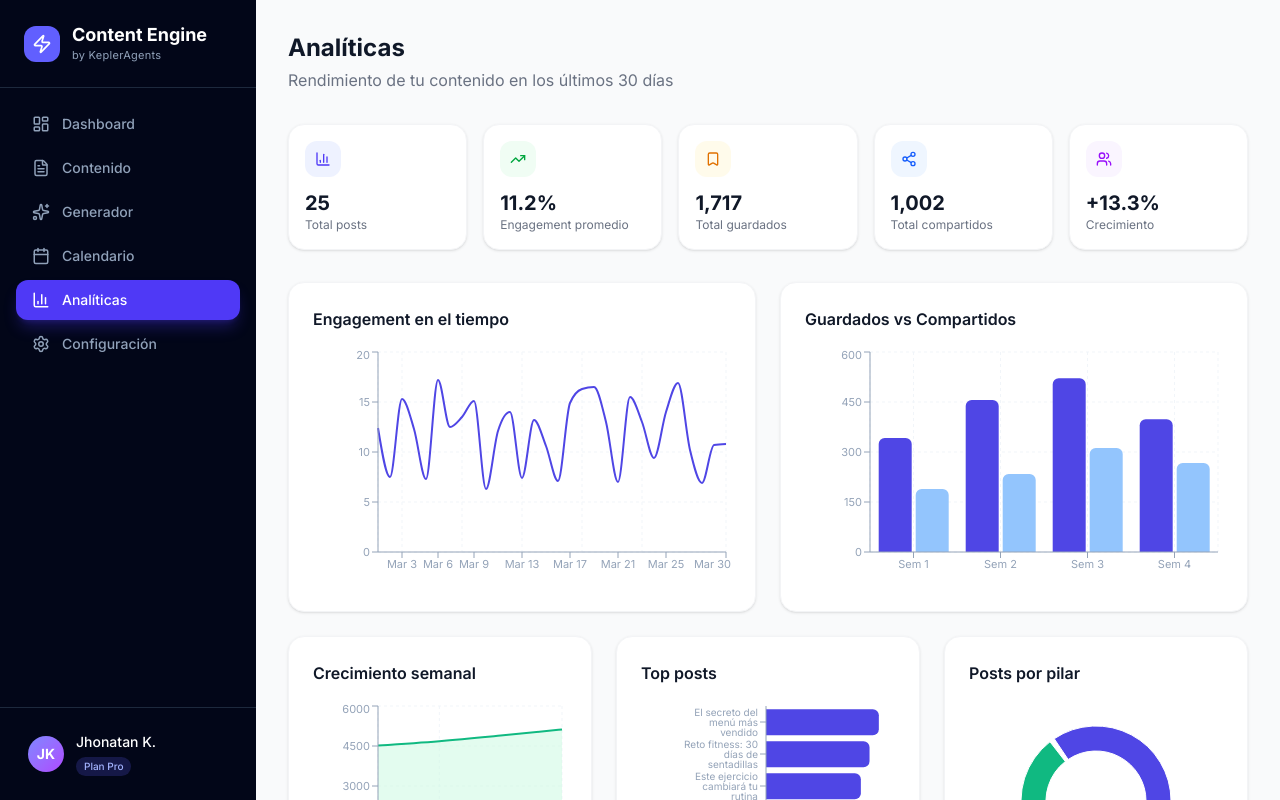
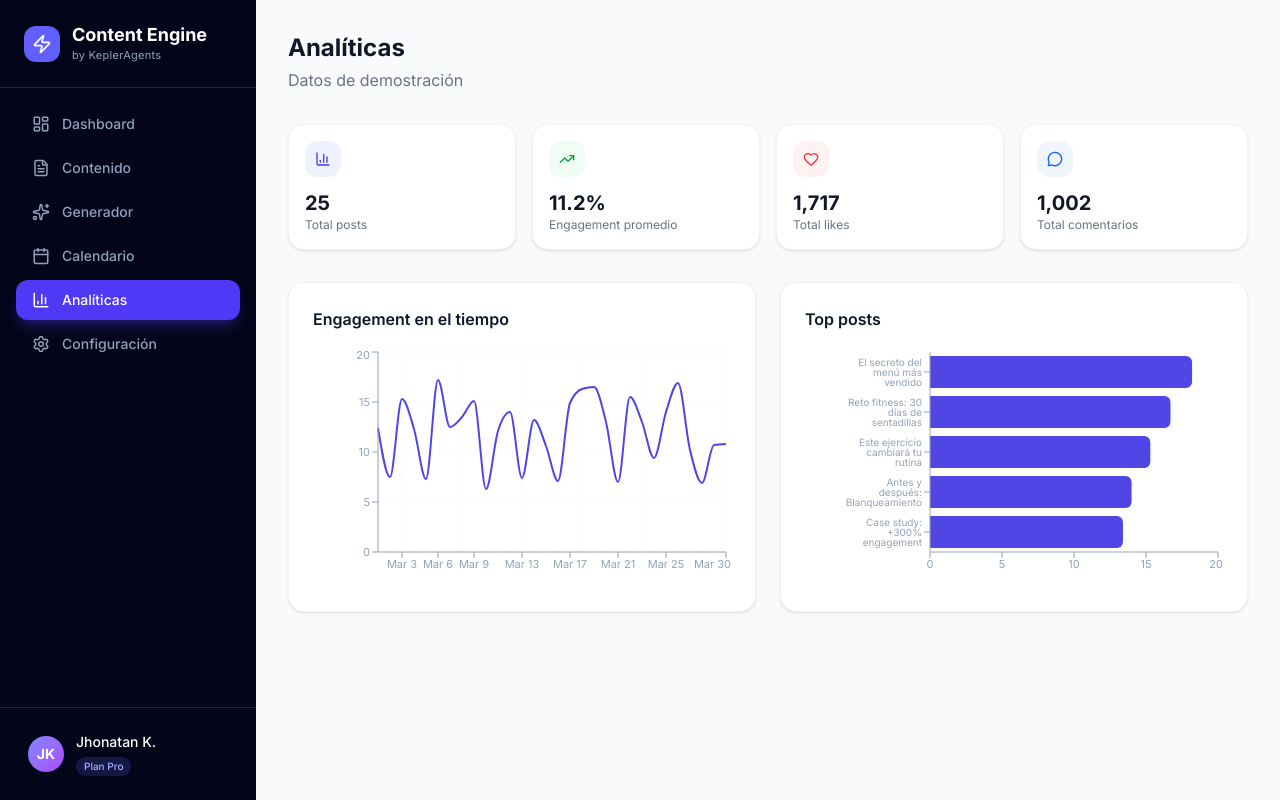
Before and after one commit to Cryptokepler/content-engine-ui, a Next.js app: page /analytics in a window 1280 px wide. Shown: the top 800 px of the page. Built offline with nearby package versions, Linux system fonts and the light colour scheme.

Commit message:
feat: analytics connected to real Instagram data - likes, comments, top posts, formats

```diff
--- a/src/app/(app)/analytics/page.tsx
+++ b/src/app/(app)/analytics/page.tsx
@@ -1,27 +1,108 @@
 'use client'
 
-import { BarChart3, TrendingUp, Bookmark, Share2, Users } from 'lucide-react'
-import { LineChart, Line, BarChart, Bar, AreaChart, Area, PieChart, Pie, Cell, XAxis, YAxis, CartesianGrid, Tooltip, ResponsiveContainer } from 'recharts'
+import { useState, useEffect, useMemo } from 'react'
+import { BarChart3, TrendingUp, Heart, MessageCircle, Instagram, Loader2, Image as ImageIcon } from 'lucide-react'
+import { LineChart, Line, BarChart, Bar, PieChart, Pie, Cell, XAxis, YAxis, CartesianGrid, Tooltip, ResponsiveContainer } from 'recharts'
 import { analyticsData } from '@/lib/mock-data'
 
-const kpis = [
-  { label: 'Total posts', value: '25', icon: BarChart3, color: 'bg-indigo-50 text-indigo-600' },
-  { label: 'Engagement promedio', value: '11.2%', icon: TrendingUp, color: 'bg-green-50 text-green-600' },
-  { label: 'Total guardados', value: '1,717', icon: Bookmark, color: 'bg-amber-50 text-amber-600' },
-  { label: 'Total compartidos', value: '1,002', icon: Share2, color: 'bg-blue-50 text-blue-600' },
-  { label: 'Crecimiento', value: '+13.3%', icon: Users, color: 'bg-purple-50 text-purple-600' },
-]
+type IGPost = {
+  id: string; hook: string; fecha: string; formato: string;
+  like_count: number; comments_count: number; media_url?: string; permalink?: string
+}
 
 export default function AnalyticsPage() {
+  const [posts, setPosts] = useState<IGPost[]>([])
+  const [loading, setLoading] = useState(true)
+  const [source, setSource] = useState<'instagram' | 'mock'>('instagram')
+
+  useEffect(() => {
+    fetch('/api/instagram')
+      .then(r => r.json())
+      .then(data => {
+        if (data.posts?.length > 0) setPosts(data.posts)
+        else setSource('mock')
+        setLoading(false)
+      })
+      .catch(() => { setSource('mock'); setLoading(false) })
+  }, [])
+
+  const stats = useMemo(() => {
+    if (source !== 'instagram' || posts.length === 0) return null
+    const totalLikes = posts.reduce((s, p) => s + (p.like_count || 0), 0)
+    const totalComments = posts.reduce((s, p) => s + (p.comments_count || 0), 0)
+    const avgEng = posts.length > 0 ? ((totalLikes + totalComments) / posts.length).toFixed(1) : '0'
+    const formatos: Record<string, number> = {}
+    posts.forEach(p => { formatos[p.formato] = (formatos[p.formato] || 0) + 1 })
+
+    // Engagement over time (by post date)
+    const byDate = posts
+      .filter(p => p.fecha)
+      .sort((a, b) => a.fecha.localeCompare(b.fecha))
+      .map(p => ({
+        dia: p.fecha.slice(5), // MM-DD
+        likes: p.like_count || 0,
+        comentarios: p.comments_count || 0,
+      }))
+
+    // Top posts by engagement
+    const topPosts = [...posts]
+      .sort((a, b) => (b.like_count + b.comments_count) - (a.like_count + a.comments_count))
+      .slice(0, 5)
+      .map(p => ({
+        hook: p.hook.length > 30 ? p.hook.slice(0, 30) + '...' : p.hook,
+        engagement: p.like_count + p.comments_count,
+      }))
+
+    // Posts by format
+    const pilarColors = ['#4F46E5', '#06B6D4', '#10B981', '#F59E0B', '#EF4444']
+    const byFormat = Object.entries(formatos).map(([name, value], i) => ({
+      name, value, fill: pilarColors[i % pilarColors.length]
+    }))
+
+    return { totalLikes, totalComments, avgEng, totalPosts: posts.length, byDate, topPosts, byFormat }
+  }, [posts, source])
+
+  if (loading) {
+    return (
+      <div className="flex items-center justify-center py-20">
+        <Loader2 className="w-6 h-6 text-indigo-500 animate-spin" />
+        <span className="ml-3 text-gray-500">Cargando analíticas...</span>
+      </div>
+    )
+  }
+
+  if (source === 'mock' || !stats) {
+    return <MockAnalytics />
+  }
+
+  const kpis = [
+    { label: 'Total posts', value: String(stats.totalPosts), icon: ImageIcon, color: 'bg-indigo-50 text-indigo-600' },
+    { label: 'Total likes', value: stats.totalLikes.toLocaleString(), icon: Heart, color: 'bg-red-50 text-red-500' },
+    { label: 'Total comentarios', value: stats.totalComments.toLocaleString(), icon: MessageCircle, color: 'bg-blue-50 text-blue-600' },
+    { label: 'Engagement promedio', value: stats.avgEng, icon: TrendingUp, color: 'bg-green-50 text-green-600' },
+  ]
+
   return (
     <div className="max-w-7xl mx-auto animate-fade-in">
-      <div className="mb-8">
-        <h1 className="text-2xl font-bold">Analíticas</h1>
-        <p className="text-gray-500 mt-1">Rendimiento de tu contenido en los últimos 30 días</p>
+      <div className="mb-8 flex items-center justify-between">
+        <div>
+          <h1 className="text-2xl font-bold">Analíticas</h1>
+          <p className="text-gray-500 mt-1 flex items-center gap-1.5">
+            <Instagram className="w-4 h-4 text-pink-500" /> Datos reales de @kepleragents
+          </p>
+        </div>
+        <div className="flex items-center gap-2 bg-gray-100 rounded-xl p-1">
+          <button onClick={() => setSource('instagram')} className={`px-3 py-1.5 rounded-lg text-sm font-medium transition ${source === 'instagram' ? 'bg-white shadow text-indigo-600' : 'text-gray-500'}`}>
+            <span className="flex items-center gap-1.5"><Instagram className="w-3.5 h-3.5" /> IG</span>
+          </button>
+          <button onClick={() => setSource('mock')} className={`px-3 py-1.5 rounded-lg text-sm font-medium transition ${source === 'mock' ? 'bg-white shadow text-indigo-600' : 'text-gray-500'}`}>
+            Demo
+          </button>
+        </div>
       </div>
 
-      {/* KPI Row */}
-      <div className="grid grid-cols-2 md:grid-cols-5 gap-4 mb-8">
+      {/* KPIs */}
+      <div className="grid grid-cols-2 md:grid-cols-4 gap-4 mb-8">
         {kpis.map(k => (
           <div key={k.label} className="bg-white rounded-2xl p-4 border border-gray-100 shadow-sm">
             <div className={`w-9 h-9 rounded-xl flex items-center justify-center ${k.color} mb-3`}>
@@ -33,8 +114,114 @@ export default function AnalyticsPage() {
         ))}
       </div>
 
-      {/* Charts Row 1 */}
+      {/* Charts */}
       <div className="grid grid-cols-1 lg:grid-cols-2 gap-6 mb-6">
+        <div className="bg-white rounded-2xl p-6 border border-gray-100 shadow-sm">
+          <h3 className="font-semibold mb-4">Likes por publicación</h3>
+          <ResponsiveContainer width="100%" height={240}>
+            <BarChart data={stats.byDate}>
+              <CartesianGrid strokeDasharray="3 3" stroke="#f1f5f9" />
+              <XAxis dataKey="dia" tick={{ fontSize: 11 }} stroke="#94a3b8" />
+              <YAxis tick={{ fontSize: 11 }} stroke="#94a3b8" />
+              <Tooltip />
+              <Bar dataKey="likes" fill="#EF4444" radius={[6, 6, 0, 0]} />
+              <Bar dataKey="comentarios" fill="#3B82F6" radius={[6, 6, 0, 0]} />
+            </BarChart>
+          </ResponsiveContainer>
+        </div>
+
+        <div className="bg-white rounded-2xl p-6 border border-gray-100 shadow-sm">
+          <h3 className="font-semibold mb-4">Top 5 posts</h3>
+          <ResponsiveContainer width="100%" height={240}>
+            <BarChart data={stats.topPosts} layout="vertical">
+              <XAxis type="number" tick={{ fontSize: 11 }} stroke="#94a3b8" />
+              <YAxis type="category" dataKey="hook" width={140} tick={{ fontSize: 10 }} stroke="#94a3b8" />
+              <Tooltip />
+              <Bar dataKey="engagement" fill="#4F46E5" radius={[0, 6, 6, 0]} />
+            </BarChart>
+          </ResponsiveContainer>
+        </div>
+      </div>
+
+      <div className="grid grid-cols-1 lg:grid-cols-2 gap-6">
+        <div className="bg-white rounded-2xl p-6 border border-gray-100 shadow-sm">
+          <h3 className="font-semibold mb-4">Posts por formato</h3>
+          <ResponsiveContainer width="100%" height={200}>
+            <PieChart>
+              <Pie data={stats.byFormat} cx="50%" cy="50%" innerRadius={50} outerRadius={75} paddingAngle={4} dataKey="value">
+                {stats.byFormat.map((entry, i) => (
+                  <Cell key={i} fill={entry.fill} />
+                ))}
+              </Pie>
+              <Tooltip />
+            </PieChart>
+          </ResponsiveContainer>
+          <div className="flex flex-wrap gap-3 mt-2 justify-center">
+            {stats.byFormat.map(p => (
+              <div key={p.name} className="flex items-center gap-1.5">
+                <div className="w-2.5 h-2.5 rounded-full" style={{ backgroundColor: p.fill }} />
+                <span className="text-xs text-gray-500">{p.name} ({p.value})</span>
+              </div>
+            ))}
+          </div>
+        </div>
+
+        {/* Best performing post */}
+        {posts.length > 0 && (() => {
+          const best = [...posts].sort((a, b) => (b.like_count + b.comments_count) - (a.like_count + a.comments_count))[0]
+          return (
+            <div className="bg-white rounded-2xl p-6 border border-gray-100 shadow-sm">
+              <h3 className="font-semibold mb-4">🏆 Mejor post</h3>
+              <div className="flex gap-4">
+                {best.media_url && (
+                  <img src={best.media_url} alt="" className="w-24 h-24 rounded-xl object-cover flex-shrink-0" />
+                )}
+                <div>
+                  <p className="font-medium text-sm line-clamp-2 mb-2">{best.hook}</p>
+                  <div className="flex gap-3 text-sm text-gray-500">
+                    <span className="flex items-center gap-1"><Heart className="w-3.5 h-3.5 text-red-400" />{best.like_count}</span>
+                    <span className="flex items-center gap-1"><MessageCircle className="w-3.5 h-3.5 text-blue-400" />{best.comments_count}</span>
+                  </div>
+                  <p className="text-xs text-gray-400 mt-2">{best.fecha}</p>
+                  {best.permalink && (
+                    <a href={best.permalink} target="_blank" rel="noopener noreferrer" className="text-xs text-indigo-500 hover:underline mt-1 inline-block">Ver en Instagram →</a>
+                  )}
+                </div>
+              </div>
+            </div>
+          )
+        })()}
+      </div>
+    </div>
+  )
+}
+
+// Fallback mock analytics (original)
+function MockAnalytics() {
+  const kpis = [
+    { label: 'Total posts', value: '25', icon: BarChart3, color: 'bg-indigo-50 text-indigo-600' },
+    { label: 'Engagement promedio', value: '11.2%', icon: TrendingUp, color: 'bg-green-50 text-green-600' },
+    { label: 'Total likes', value: '1,717', icon: Heart, color: 'bg-red-50 text-red-500' },
+    { label: 'Total comentarios', value: '1,002', icon: MessageCircle, color: 'bg-blue-50 text-blue-600' },
+  ]
+  return (
+    <div className="max-w-7xl mx-auto animate-fade-in">
+      <div className="mb-8">
+        <h1 className="text-2xl font-bold">Analíticas</h1>
+        <p className="text-gray-500 mt-1">Datos de demostración</p>
+      </div>
+      <div className="grid grid-cols-2 md:grid-cols-4 gap-4 mb-8">
+        {kpis.map(k => (
+          <div key={k.label} className="bg-white rounded-2xl p-4 border border-gray-100 shadow-sm">
+            <div className={`w-9 h-9 rounded-xl flex items-center justify-center ${k.color} mb-3`}>
+              <k.icon className="w-4 h-4" />
+            </div>
+            <p className="text-xl font-bold">{k.value}</p>
+            <p className="text-xs text-gray-500">{k.label}</p>
+          </div>
+        ))}
+      </div>
+      <div className="grid grid-cols-1 lg:grid-cols-2 gap-6">
         <div className="bg-white rounded-2xl p-6 border border-gray-100 shadow-sm">
           <h3 className="font-semibold mb-4">Engagement en el tiempo</h3>
           <ResponsiveContainer width="100%" height={240}>
@@ -47,40 +234,9 @@ export default function AnalyticsPage() {
             </LineChart>
           </ResponsiveContainer>
         </div>
-
-        <div className="bg-white rounded-2xl p-6 border border-gray-100 shadow-sm">
-          <h3 className="font-semibold mb-4">Guardados vs Compartidos</h3>
-          <ResponsiveContainer width="100%" height={240}>
-            <BarChart data={analyticsData.savesVsShares}>
-              <CartesianGrid strokeDasharray="3 3" stroke="#f1f5f9" />
-              <XAxis dataKey="semana" tick={{ fontSize: 11 }} stroke="#94a3b8" />
-              <YAxis tick={{ fontSize: 11 }} stroke="#94a3b8" />
-              <Tooltip />
-              <Bar dataKey="guardados" fill="#4F46E5" radius={[6, 6, 0, 0]} />
-              <Bar dataKey="compartidos" fill="#93C5FD" radius={[6, 6, 0, 0]} />
-            </BarChart>
-          </ResponsiveContainer>
-        </div>
-      </div>
-
-      {/* Charts Row 2 */}
-      <div className="grid grid-cols-1 lg:grid-cols-3 gap-6">
-        <div className="bg-white rounded-2xl p-6 border border-gray-100 shadow-sm">
-          <h3 className="font-semibold mb-4">Crecimiento semanal</h3>
-          <ResponsiveContainer width="100%" height={200}>
-            <AreaChart data={analyticsData.growthSemanal}>
-              <CartesianGrid strokeDasharray="3 3" stroke="#f1f5f9" />
-              <XAxis dataKey="semana" tick={{ fontSize: 11 }} stroke="#94a3b8" />
-              <YAxis tick={{ fontSize: 11 }} stroke="#94a3b8" />
-              <Tooltip />
-              <Area type="monotone" dataKey="seguidores" stroke="#10B981" fill="#D1FAE5" strokeWidth={2} />
-            </AreaChart>
-          </ResponsiveContainer>
-        </div>
-
         <div className="bg-white rounded-2xl p-6 border border-gray-100 shadow-sm">
           <h3 className="font-semibold mb-4">Top posts</h3>
-          <ResponsiveContainer width="100%" height={200}>
+          <ResponsiveContainer width="100%" height={240}>
             <BarChart data={analyticsData.topPosts} layout="vertical">
               <XAxis type="number" tick={{ fontSize: 11 }} stroke="#94a3b8" />
               <YAxis type="category" dataKey="hook" width={120} tick={{ fontSize: 10 }} stroke="#94a3b8" />
@@ -89,28 +245,6 @@ export default function AnalyticsPage() {
             </BarChart>
           </ResponsiveContainer>
         </div>
-
-        <div className="bg-white rounded-2xl p-6 border border-gray-100 shadow-sm">
-          <h3 className="font-semibold mb-4">Posts por pilar</h3>
-          <ResponsiveContainer width="100%" height={200}>
-            <PieChart>
-              <Pie data={analyticsData.postsByPilar} cx="50%" cy="50%" innerRadius={50} outerRadius={75} paddingAngle={4} dataKey="value">
-                {analyticsData.postsByPilar.map((entry, i) => (
-                  <Cell key={i} fill={entry.fill} />
-                ))}
-              </Pie>
-              <Tooltip />
-            </PieChart>
-          </ResponsiveContainer>
-          <div className="flex flex-wrap gap-3 mt-2 justify-center">
-            {analyticsData.postsByPilar.map(p => (
-              <div key={p.name} className="flex items-center gap-1.5">
-                <div className="w-2.5 h-2.5 rounded-full" style={{ backgroundColor: p.fill }} />
-                <span className="text-xs text-gray-500">{p.name}</span>
-              </div>
-            ))}
-          </div>
-        </div>
       </div>
     </div>
   )
```
